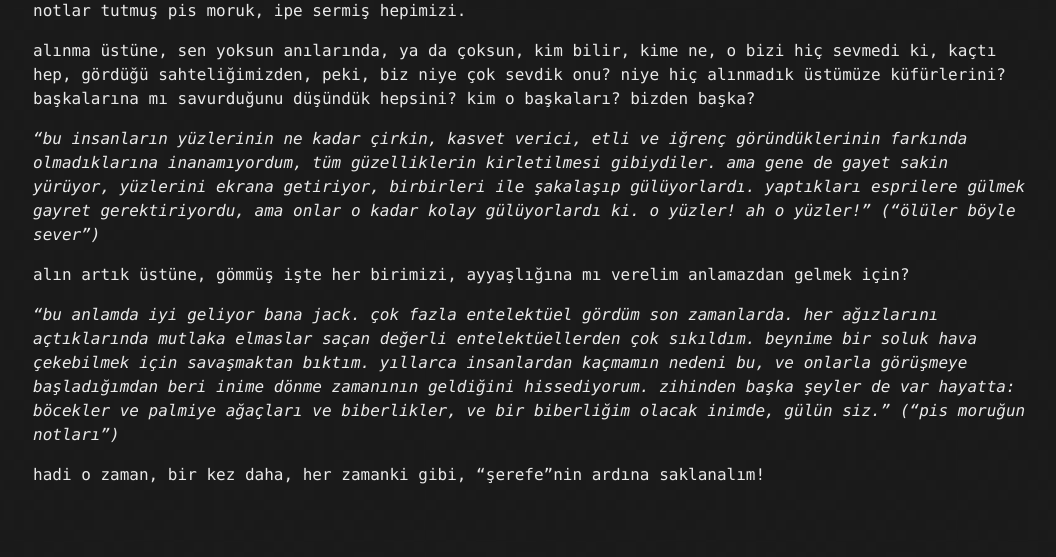
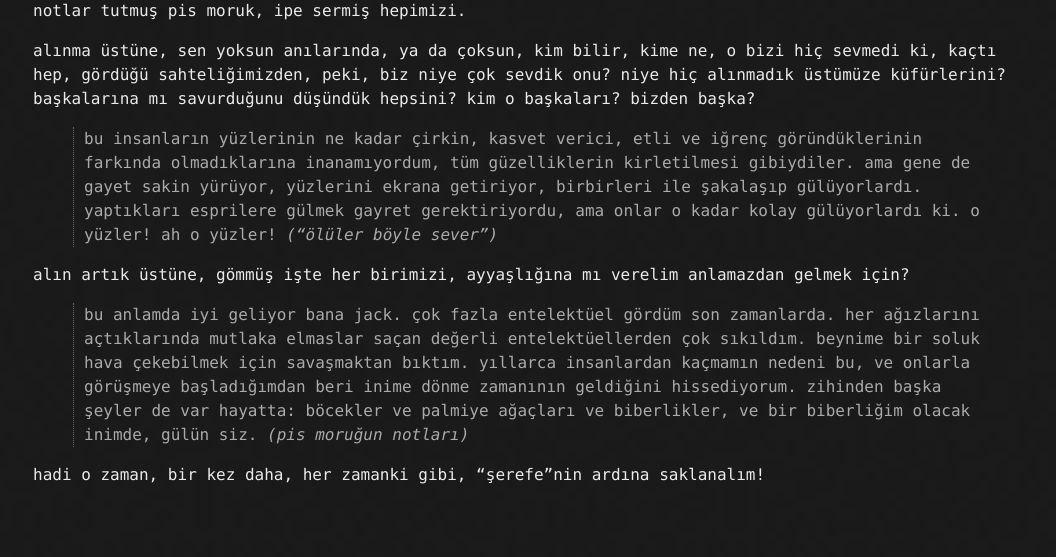
Before and after one commit to lanartri/lanartri.github.io, a Jekyll site: the page built from _posts/2015-11-23-yakismaz-miydi-bukowskiye-raki-kadehi.md, in a window 1280 px wide. Shown: the part 523-1080 px from the top of the page, without its empty margins (107-1163 px from the left). Built offline with Jekyll 4.4.1, drawn with Linux system fonts in a browser that asks for light colours.

Commit message:
blog transfer

```diff
--- a/_posts/2015-11-23-yakismaz-miydi-bukowskiye-raki-kadehi.md
+++ b/_posts/2015-11-23-yakismaz-miydi-bukowskiye-raki-kadehi.md
@@ -12,12 +12,12 @@ notlar tutmuş pis moruk, ipe sermiş hepimizi.
 
 alınma üstüne, sen yoksun anılarında, ya da çoksun, kim bilir, kime ne, o bizi hiç sevmedi ki, kaçtı hep, gördüğü sahteliğimizden, peki, biz niye çok sevdik onu? niye hiç alınmadık üstümüze küfürlerini? başkalarına mı savurduğunu düşündük hepsini? kim o başkaları? bizden başka?
 
-_“bu insanların yüzlerinin ne kadar çirkin, kasvet verici, etli ve iğrenç göründüklerinin farkında olmadıklarına inanamıyordum, tüm güzelliklerin kirletilmesi gibiydiler. ama gene de gayet sakin yürüyor, yüzlerini ekrana getiriyor, birbirleri ile şakalaşıp gülüyorlardı. yaptıkları esprilere gülmek gayret gerektiriyordu, ama onlar o kadar kolay gülüyorlardı ki. o yüzler! ah o yüzler!”
-(“ölüler böyle sever”)_
+> bu insanların yüzlerinin ne kadar çirkin, kasvet verici, etli ve iğrenç göründüklerinin farkında olmadıklarına inanamıyordum, tüm güzelliklerin kirletilmesi gibiydiler. ama gene de gayet sakin yürüyor, yüzlerini ekrana getiriyor, birbirleri ile şakalaşıp gülüyorlardı. yaptıkları esprilere gülmek gayret gerektiriyordu, ama onlar o kadar kolay gülüyorlardı ki. o yüzler! ah o yüzler!
+_("ölüler böyle sever")_
 
 alın artık üstüne, gömmüş işte her birimizi, ayyaşlığına mı verelim anlamazdan gelmek için?
 
-_“bu anlamda iyi geliyor bana jack. çok fazla entelektüel gördüm son zamanlarda. her ağızlarını açtıklarında mutlaka elmaslar saçan değerli entelektüellerden çok sıkıldım. beynime bir soluk hava çekebilmek için savaşmaktan bıktım. yıllarca insanlardan kaçmamın nedeni bu, ve onlarla görüşmeye başladığımdan beri inime dönme zamanının geldiğini hissediyorum. zihinden başka şeyler de var hayatta: böcekler ve palmiye ağaçları ve biberlikler, ve bir biberliğim olacak inimde, gülün siz.”
-(“pis moruğun notları”)_
+> bu anlamda iyi geliyor bana jack. çok fazla entelektüel gördüm son zamanlarda. her ağızlarını açtıklarında mutlaka elmaslar saçan değerli entelektüellerden çok sıkıldım. beynime bir soluk hava çekebilmek için savaşmaktan bıktım. yıllarca insanlardan kaçmamın nedeni bu, ve onlarla görüşmeye başladığımdan beri inime dönme zamanının geldiğini hissediyorum. zihinden başka şeyler de var hayatta: böcekler ve palmiye ağaçları ve biberlikler, ve bir biberliğim olacak inimde, gülün siz.
+_(pis moruğun notları)_
 
 hadi o zaman, bir kez daha, her zamanki gibi, “şerefe”nin ardına saklanalım!
```
